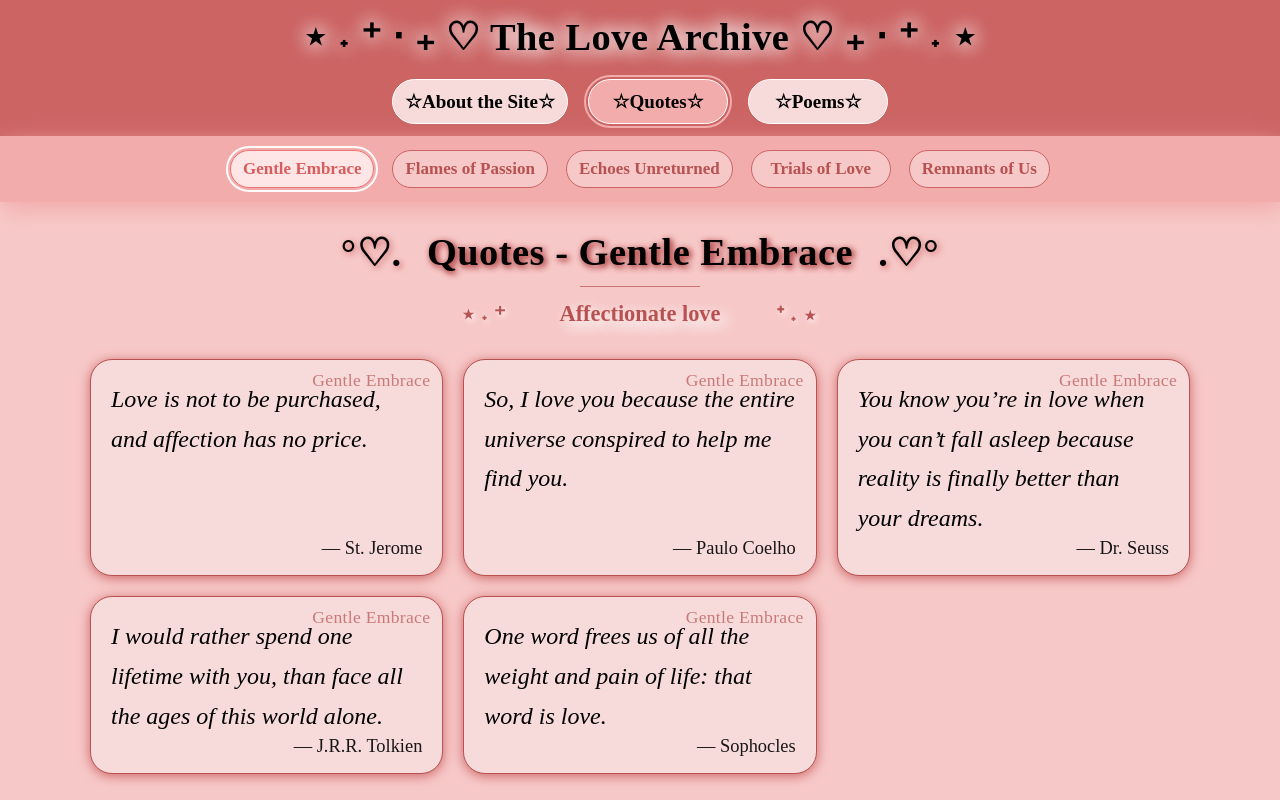
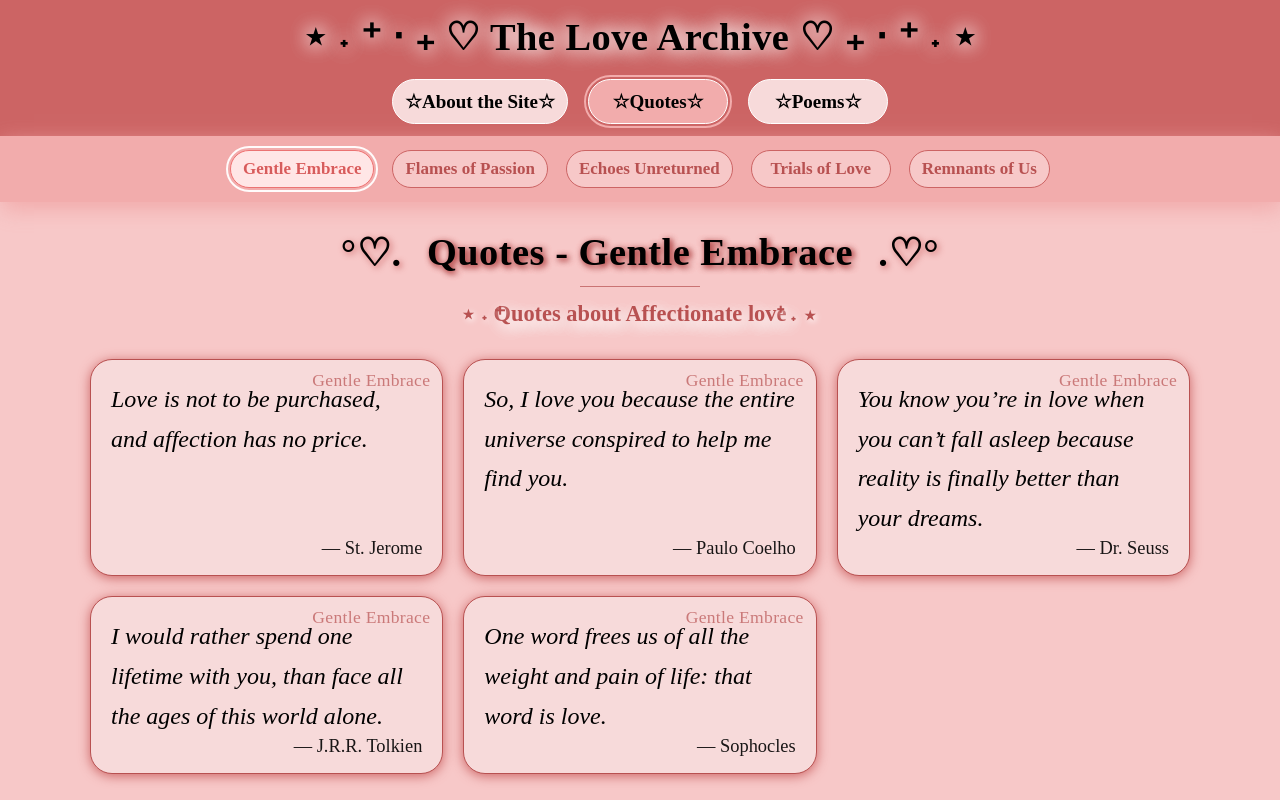
Before and after one commit to RKaartinen/SDS-Front-End-24-25, a plain HTML site: page SDS-Front-End 24-25/quotes-gentle-embrace.html in a window 1280 px wide. Drawn offline with Linux system fonts and the light colour scheme; a web font is replaced by a local one.

Commit message:
Update quote-gentle-embrace.html: Added missing text

```diff
--- a/SDS-Front-End 24-25/quotes-gentle-embrace.html
+++ b/SDS-Front-End 24-25/quotes-gentle-embrace.html
@@ -50,7 +50,7 @@
             <h1 class="page-title" data-deco-left="°♡." data-deco-right=".♡°">Quotes - Gentle Embrace</h1>
             <div class="page-divider" aria-hidden="true"><span class="line"></span></div>
             <p class="page-cat-desc" data-deco-left="⋆ ˖ ⁺" data-deco-right="⁺ ˖ ⋆">
-                Affectionate love
+                Quotes about Affectionate love
             </p>
         </header>
         <div id="catGrid"  class="grid"></div>
```
